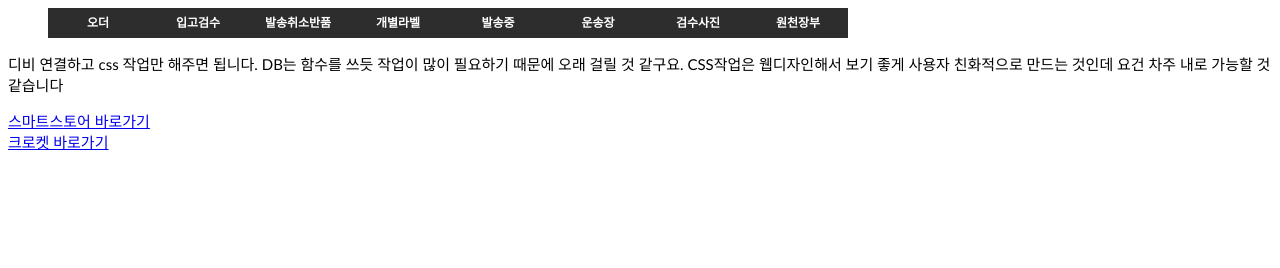
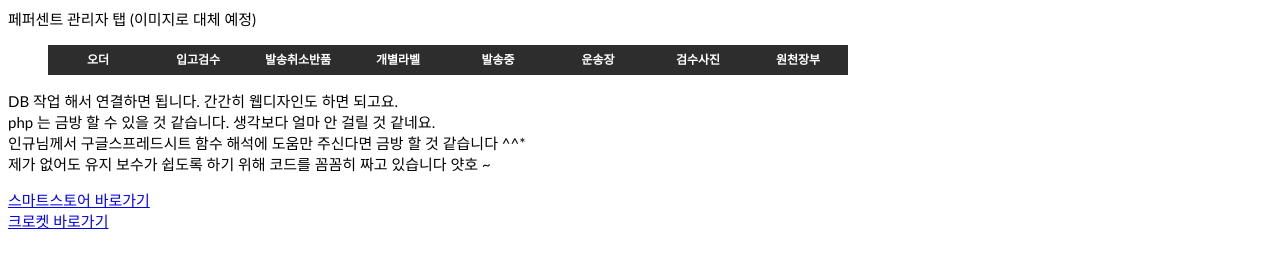
Before and after one commit to peppercent-hy/peppercent, a plain HTML site: page index.html in a window 1280 px wide. Drawn offline with Linux system fonts and the light colour scheme.

Commit message:
Add files via upload

```diff
--- a/index.html
+++ b/index.html
@@ -1,5 +1,6 @@
 <head>
-  <title>Peppercent</title>
+  <title>Peppercent 관리자</title>
+  <p> 페퍼센트 관리자 탭 (이미지로 대체 예정) </p>
   <nav id="topMenu" >
     <style>
                  #topMenu {
@@ -48,8 +49,10 @@
       font-family: "Trebuchet MS", Dotum, Arial;
     }
   </style>
-  <p>디비 연결하고 css 작업만 해주면 됩니다. DB는 함수를 쓰듯 작업이 많이 필요하기 때문에 오래 걸릴 것 같구요.
-    CSS작업은 웹디자인해서 보기 좋게 사용자 친화적으로 만드는 것인데 요건 차주 내로 가능할 것 같습니다
+  <p>DB 작업 해서 연결하면 됩니다. 간간히 웹디자인도 하면 되고요.<br>
+    php 는 금방 할 수 있을 것 같습니다. 생각보다 얼마 안 걸릴 것 같네요.<br>
+    인규님께서 구글스프레드시트 함수 해석에 도움만 주신다면 금방 할 것 같습니다 ^^*<br>
+    제가 없어도 유지 보수가 쉽도록 하기 위해 코드를 꼼꼼히 짜고 있습니다 얏호 ~
   </p>
   <p>
     <a href="https://smartstore.naver.com/peppercent"target="_blank" title="smartstore">스마트스토어 바로가기</a><br>
```
